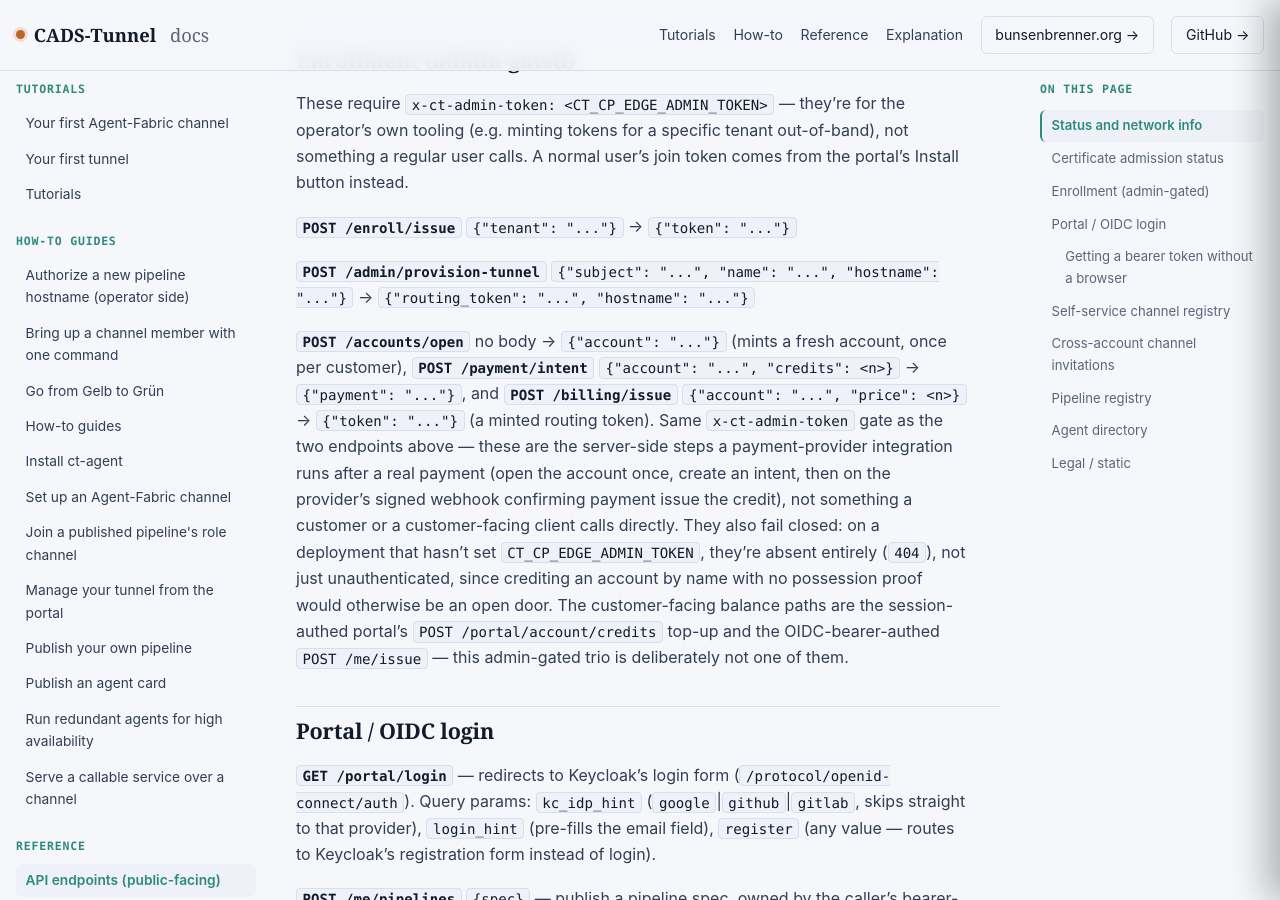
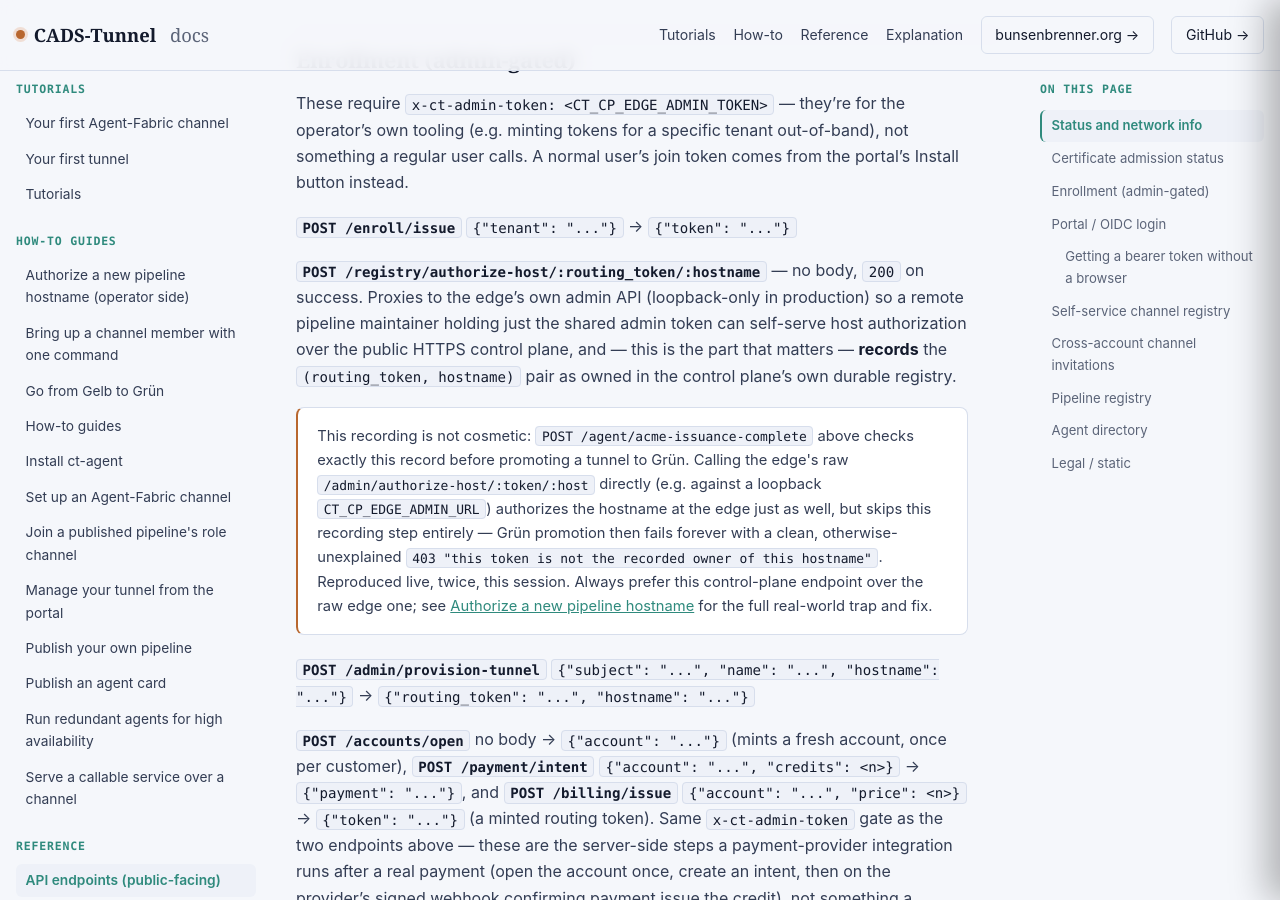
Before and after one commit to scimbe/CADS-Tunnel-docs, a Jekyll site: the page built from _reference/api-endpoints.md, in a window 1280 px wide and 900 px high, scrolled down 1552 px. Built offline with Jekyll 4.4.1, drawn with Linux system fonts in a browser that asks for light colours.

Commit message:
reference: document /registry/authorize-host (firing 62)
The two authorize-host endpoints (edge admin vs control-plane proxy)
were entirely absent from the API reference despite the control-plane
one being the actually-correct one to call. Added under "Enrollment
(admin-gated)" alongside /enroll/issue, with the same real Grün-
promotion trap called out inline. Cross-linked both directions with
firing 61's how-to.

Co-Authored-By: Claude Sonnet 5 <noreply@anthropic.com>
Claude-Session: https://claude.ai/code/session_018FkngvdKnmVcAT84EZe7Ur

```diff
--- a/_reference/api-endpoints.md
+++ b/_reference/api-endpoints.md
@@ -67,6 +67,24 @@ These require `x-ct-admin-token: <CT_CP_EDGE_ADMIN_TOKEN>` — they're for the o
 user's join token comes from the portal's Install button instead.
 
 **`POST /enroll/issue`** `{"tenant": "..."}` → `{"token": "..."}`
+
+**`POST /registry/authorize-host/:routing_token/:hostname`** — no body, `200` on success. Proxies to
+the edge's own admin API (loopback-only in production) so a remote pipeline maintainer holding just
+the shared admin token can self-serve host authorization over the public HTTPS control plane, and —
+this is the part that matters — **records** the `(routing_token, hostname)` pair as owned in the
+control plane's own durable registry.
+
+<div class="callout warn">
+This recording is not cosmetic: <code>POST /agent/acme-issuance-complete</code> above checks exactly
+this record before promoting a tunnel to Grün. Calling the edge's raw
+<code>/admin/authorize-host/:token/:host</code> directly (e.g. against a loopback
+<code>CT_CP_EDGE_ADMIN_URL</code>) authorizes the hostname at the edge just as well, but skips this
+recording step entirely — Grün promotion then fails forever with a clean, otherwise-unexplained
+<code>403 "this token is not the recorded owner of this hostname"</code>. Reproduced live, twice, this
+session. Always prefer this control-plane endpoint over the raw edge one; see
+<a href="{{ '/how-to/authorize-a-pipeline-hostname/' | relative_url }}">Authorize a new pipeline
+hostname</a> for the full real-world trap and fix.
+</div>
 
 **`POST /admin/provision-tunnel`** `{"subject": "...", "name": "...", "hostname": "..."}` →
 `{"routing_token": "...", "hostname": "..."}`
```
Also changed, not shown: _how-to/authorize-a-pipeline-hostname.md (+2 -0 lines).
